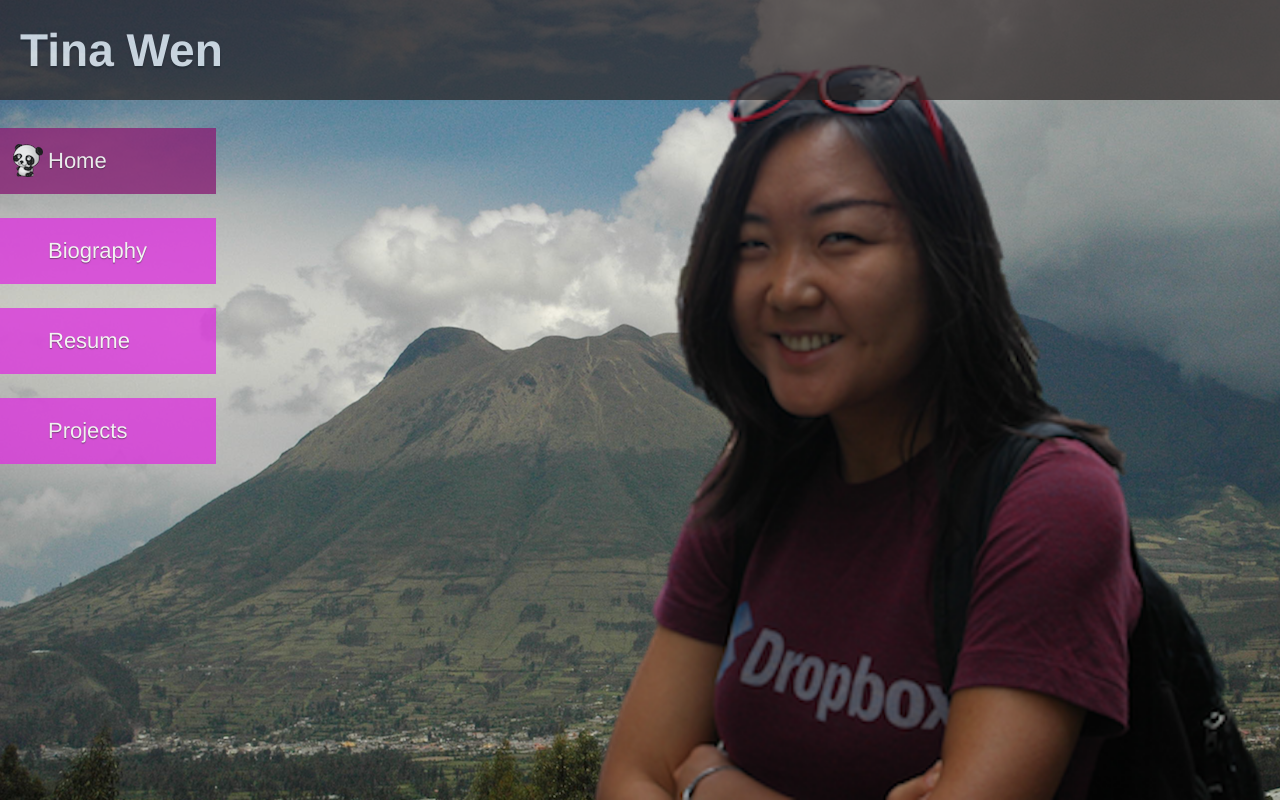
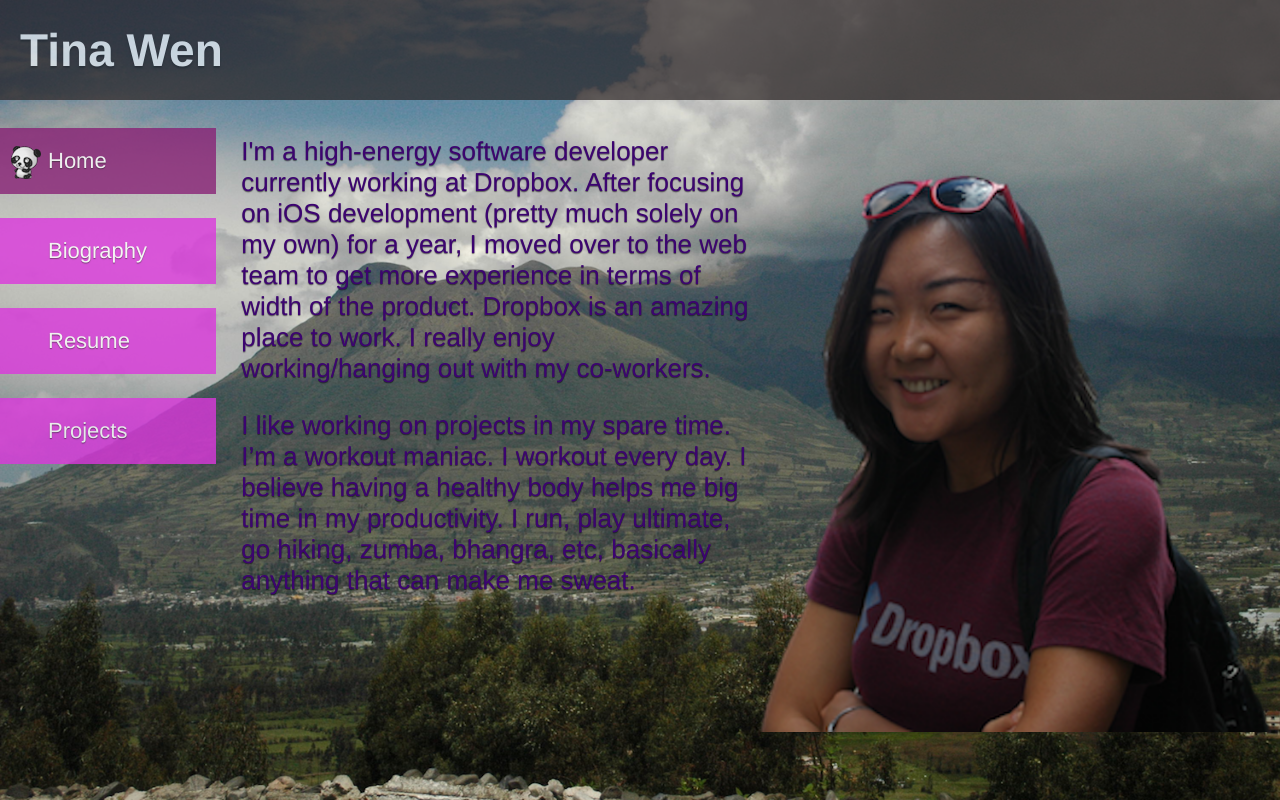
Before and after one commit to tinawen/website, a Flask app: page / in a window 1280 px wide. Run offline with Flask 2, Linux system fonts and the light colour scheme.

Commit message:
added more content

```diff
--- a/app.py
+++ b/app.py
@@ -49,4 +49,4 @@
         app.run('0.0.0.0', int(port))
     else:
         app.debug = True
-        app.run('0.0.0.0', 5000)
+        app.run('0.0.0.0', 4000)
--- a/static/css/view.css
+++ b/static/css/view.css
@@ -8,13 +8,22 @@
   font-family: Helvetica, Arial, sans-serif; }
   body #page_content {
     background: white url("/static/img/background.png") repeat-x top left;
+    background-size: 100% 100%;
     height: 100%; }
+    body #page_content #content {
+      margin-top: 140px;
+      float: left;
+      margin-left: 250px;
+      color: #3c0470;
+      font-size: 26px;
+      text-shadow: 0 1px 1px rgba(0, 0, 0, 0.5); }
     body #page_content #titlebar {
-      position: fixed;
+      position: absolute;
       background-color: #2c2424;
       opacity: 0.7;
       width: 100%;
       height: 100px;
+      top: 0;
       min-width: 1150px; }
       body #page_content #titlebar #title {
         color: white;
@@ -23,20 +32,26 @@
         margin-left: 20px;
         line-height: 100px;
         text-shadow: 0 2px 2px rgba(0, 0, 0, 0.5); }
-    body #page_content img {
-      position: absolute;
-      float: right;
-      bottom: 0;
-      width: 700px;
-      transition: all 2s ease-in 0.05s;
-      -webkit-transition: all 2s ease-in 0.05s;
-      -moz-transition: all 2s ease-in 0.05s;
-      right: 0; }
-      body #page_content img.offscreen {
-        -webkit-transform: translate(700px, 0);
-        -moz-transform: translate(700px, 0);
-        -o-transform: translate(700px, 0);
-        transform: translate(700px, 0); }
+    body #page_content #home {
+      float: left;
+      margin-left: 220px;
+      margin-top: 110px; }
+      body #page_content #home img {
+        position: relative;
+        float: right;
+        right: 0;
+        bottom: -50px;
+        padding-bottom: 0;
+        margin-bottom: 0;
+        width: 50%;
+        max-height: 90%; }
+      body #page_content #home #homedesc {
+        position: relative;
+        float: right;
+        color: #3c0470;
+        text-shadow: 0 1px 1px rgba(0, 0, 0, 0.5);
+        font-size: 26px;
+        width: 48%; }
     body #page_content #navbar {
       position: fixed;
       float: left;
@@ -52,6 +67,7 @@
           clear: left;
           float: left;
           width: 160px;
+          height: 50px;
           font-size: 22px;
           padding: 8px 28px;
           margin: 12px 0;
@@ -63,15 +79,15 @@
           body #page_content #navbar #nav li.active, body #page_content #navbar #nav li:focus {
             background-color: #892276;
             padding-right: 28px; }
+            body #page_content #navbar #nav li.active img, body #page_content #navbar #nav li:focus img {
+              width: 30px;
+              position: relative;
+              top: -40px;
+              left: -17px;
+              margin-right: 5px; }
           body #page_content #navbar #nav li a {
             display: block;
             text-decoration: none;
             color: white;
             text-shadow: 0 1px 1px rgba(0, 0, 0, 0.5);
-            margin-left: 20px; }
-          body #page_content #navbar #nav li img {
-            width: 30px;
-            position: relative;
-            top: 8px;
-            left: -140px;
-            margin-right: 5px; }
+            padding-left: 20px; }
--- a/static/css/view.scss
+++ b/static/css/view.scss
@@ -53,14 +53,25 @@
 
     #page_content {
         background: white url("/static/img/background.png") repeat-x top left;
+        background-size: 100% 100%;
         height: 100%;
 
+        #content {
+            margin-top: 140px;
+            float: left;
+            margin-left: 250px;
+            color: #3c0470;
+            font-size: 26px;
+            text-shadow: 0 1px 1px rgba(0, 0, 0, 0.5);
+        }
+
         #titlebar {
-            position: fixed;
+            position: absolute;
             background-color: #2c2424;
             opacity: 0.7;
             width: 100%;
             height: 100px;
+            top: 0;
             min-width: 1150px;
 
             #title {
@@ -73,19 +84,31 @@
             }
         }
 
-        img {
-            position: absolute;
-            float: right;
-            bottom: 0;
-            width: 700px;
-            @include transition(all, 2s, ease-in, 0.05s);
-            right: 0;
+        #home {
+            float: left;
+            margin-left: 220px;
+            margin-top: 110px;
 
-            &.offscreen {
-                @include translate(700px, 0);
+            img {
+                position: relative;
+                float: right;
+                right: 0;
+                bottom: -50px;
+                padding-bottom: 0;
+                margin-bottom: 0;
+                width: 50%;
+                max-height: 90%;
+            }
+
+            #homedesc {
+                position: relative;
+                float: right;
+                color: #3c0470;
+                text-shadow: 0 1px 1px rgba(0, 0, 0, 0.5);
+                font-size: 26px;
+                width: 48%;
             }
         }
-
         #navbar {
             position: fixed;
             float: left;
@@ -103,6 +126,7 @@
                     clear: left;
                     float: left;
                     width: 160px;
+                    height: 50px;
                     font-size: 22px;
                     padding: 8px 28px;
                     margin: 12px 0;
@@ -115,6 +139,14 @@
                     &.active, &:focus {
                         background-color: #892276;
                         padding-right: 28px;
+
+                        img {
+                            width: 30px;
+                            position: relative;
+                            top: -40px;
+                            left: -17px;
+                            margin-right: 5px;
+                        }
                     }
 
                     a {
@@ -122,15 +154,7 @@
                         text-decoration: none;
                         color: white;
                         text-shadow: 0 1px 1px rgba(0, 0, 0, 0.5);
-                        margin-left: 20px;
-                    }
-
-                    img {
-                        width: 30px;
-                        position: relative;
-                        top: 8px;
-                        left: -140px;
-                        margin-right: 5px;
+                        padding-left: 20px;
                     }
                 }
             }
--- a/templates/base.jinja2
+++ b/templates/base.jinja2
@@ -4,7 +4,9 @@
 <link rel="shortcut icon" href="/static/img/icon.png"/>
 <div id="page_content">
   {% block background %}
-    <img class="offscreen" src="/static/img/profile_pic.png" />
+    <div id="content">
+      Site is under rennovation. Content will come, soon...
+    </div>
   {% endblock background %}
 
   <div id="titlebar">
@@ -16,11 +18,8 @@
   <div id="navbar">
     <ul id="nav">
       {% for id, caption in [('home', 'Home'), ('bio', 'Biography'), ('resume', 'Resume'), ('projects', 'Projects')] %}
-        <li {% if id == active_page %} class="active"{% endif %}>{% if id == active_page %}<img src="/static/img/icon.png" />{% endif %}<a href="{{ url_for(id) }}">{{caption}}</a></li>
+        <li {% if id == active_page %} class="active"{% endif %}><a href="{{ url_for(id) }}">{{caption}}</a>{% if id == active_page %}<img src="/static/img/icon.png" />{% endif %}</li>
       {% endfor %}
     </ul>
   </div>
-
-  {% block page_content %}
-  {% endblock page_content %}
 </div>
--- a/templates/home.jinja2
+++ b/templates/home.jinja2
@@ -1,8 +1,14 @@
 {% extends "base.jinja2" %}
 
 {% block background %}
-  <img src="/static/img/profile_pic.png" />
+  <div id="home">
+    <img src="/static/img/profile_pic.png" />
+    <div id="homedesc">
+      <p>I'm a high-energy software developer currently working at Dropbox. After focusing on iOS development (pretty much solely on my own) for a year, I moved over to the web team to get more experience in terms of width of the product. Dropbox is an amazing place to work. I really enjoy working/hanging out with my co-workers.</p>
+
+      <p<I moved to the US when I was 18. I got my bachelors and masters degree in Computer Architecture from MIT. My thesis is on Bandwidth-sensitive Oblivious Routing. I worked as a software developer engineer on Mac Office at Microsoft for 2 years before joining Dropbox. </p>
+
+           <p>I like working on projects in my spare time. I’m a workout maniac. I workout every day. I believe having a healthy body helps me big time in my productivity. I run, play ultimate, go hiking, zumba, bhangra, etc, basically anything that can make me sweat. </p>
+    </div>
+  </div>
 {% endblock background %}
-
-{% block page_content %}
-{% endblock page_content %}
```
Also changed, not shown: templates/bio.jinja2 (+4 -4 lines), templates/projects.jinja2 (+4 -4 lines), templates/resume.jinja2 (+4 -4 lines).
